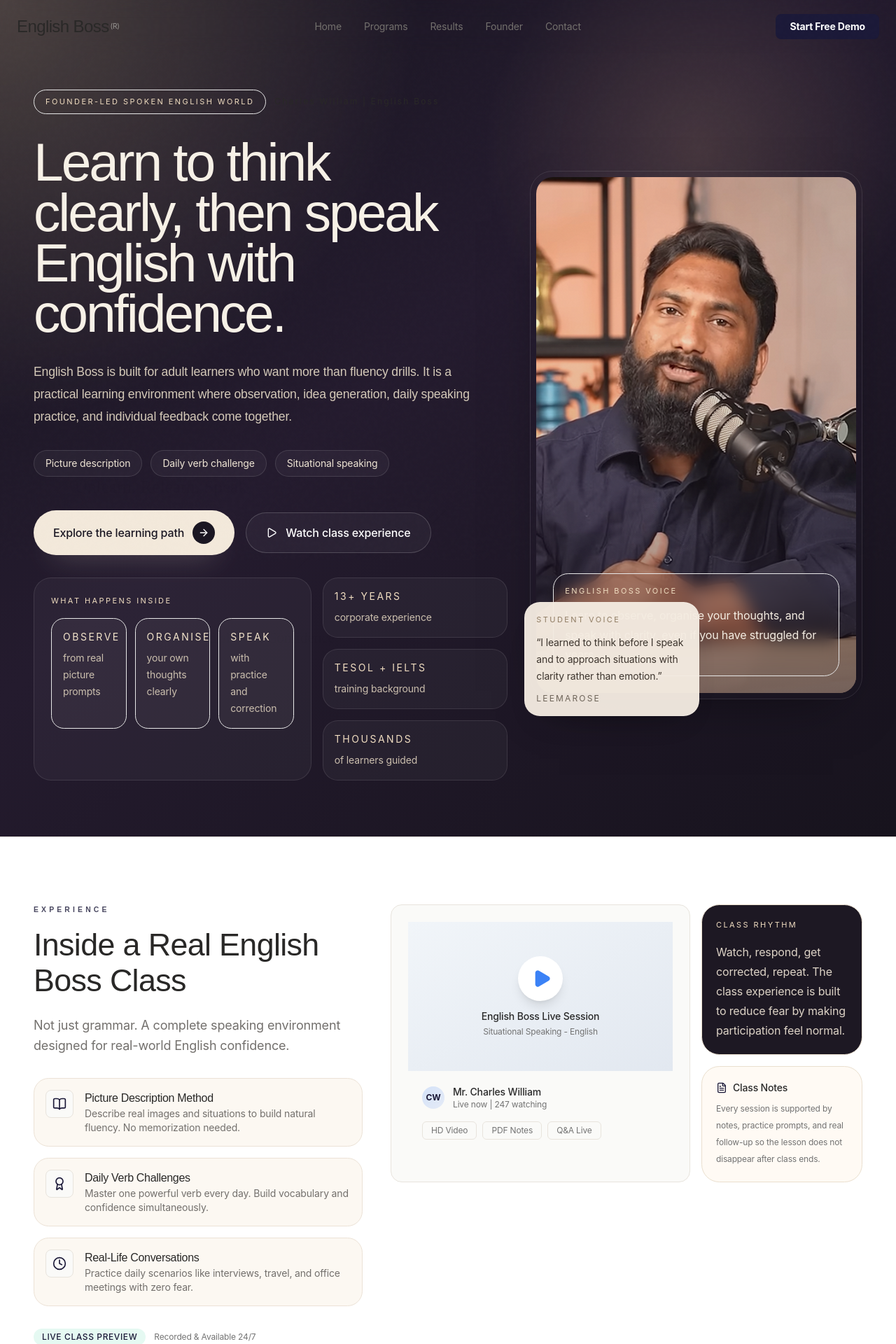
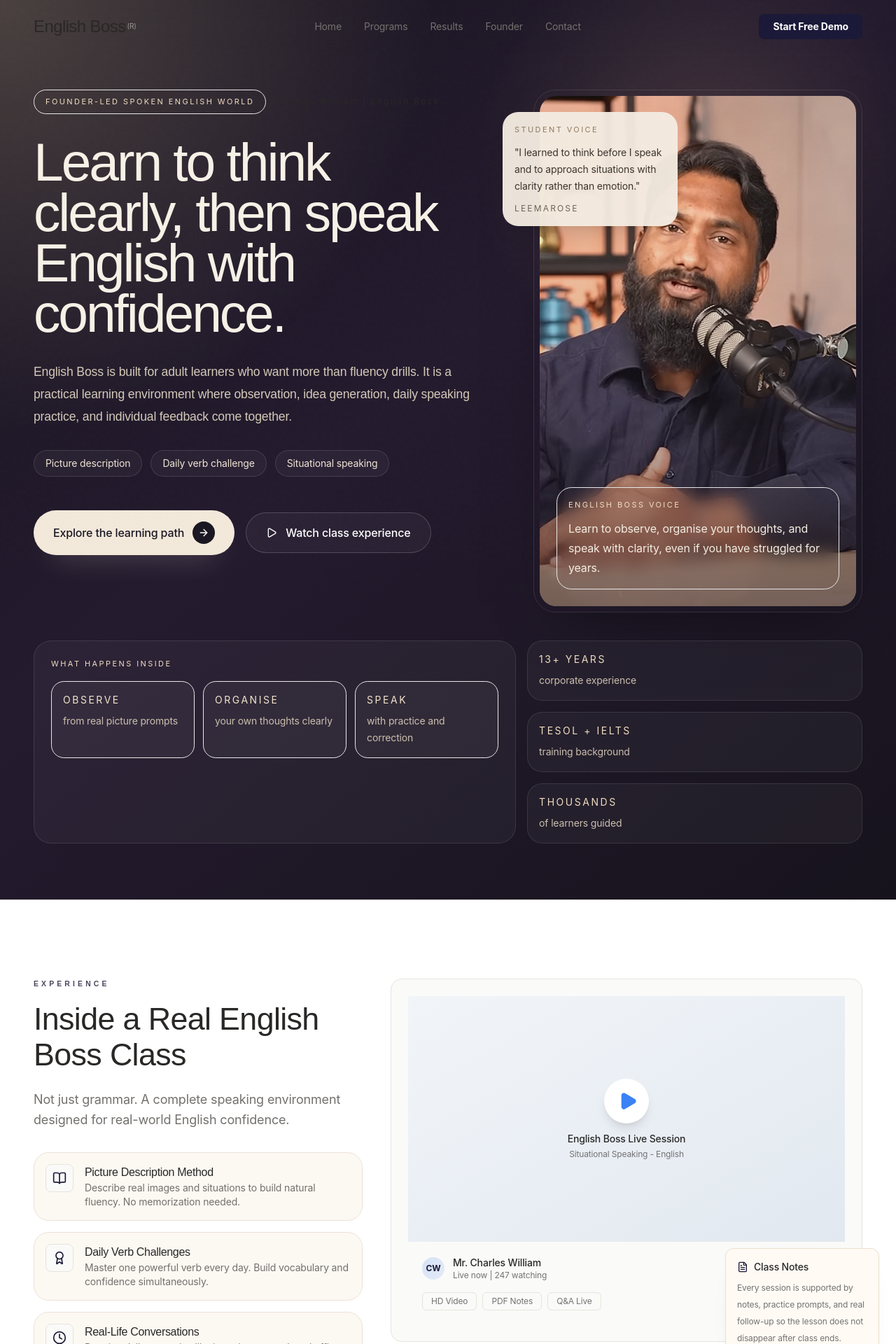
Before and after one commit to VickyVignesh0913/NST, a React (Vite) app: page / in a window 1280 px wide. Shown: the top 1920 px of the page at 70% size. Built offline with nearby package versions, Linux system fonts and the light colour scheme; a web font is replaced by a local one.

Commit message:
Refine landing page alignment and content blocks

```diff
--- a/src/components/LandingPage.tsx
+++ b/src/components/LandingPage.tsx
@@ -10,6 +10,10 @@ import {
   FileText
 } from 'lucide-react'
 
+const siteFrame = 'mx-auto w-full max-w-7xl px-6 sm:px-8 lg:px-12'
+const sectionBand = 'relative overflow-hidden border-t border-[#e8e4dd] py-16 sm:py-20 lg:py-28'
+const sectionSplit = 'grid gap-8 lg:grid-cols-[minmax(0,0.94fr)_minmax(0,1.06fr)] lg:items-end'
+
 
 function Navigation() {
   const [scrolled, setScrolled] = useState(false)
@@ -39,7 +43,7 @@ function Navigation() {
         borderColor: scrolled ? 'var(--border-subtle)' : 'transparent'
       }}
     >
-      <div className="max-w-7xl mx-auto px-4 py-4 sm:px-6 sm:py-5">
+      <div className={`${siteFrame} py-4 sm:py-5`}>
         <div className="flex items-center justify-between">
           <a href="#home" className="flex items-baseline">
             <span
@@ -108,7 +112,7 @@ export function EnglishLayer() {
       </style>
       <g className="drift-1">
         <text x="60" y="120" fontSize="28" fontFamily="serif" fill="currentColor">Think. Speak. Lead.</text>
-        <text x="60" y="160" fontSize="22" fontFamily="serif" fill="currentColor">Fluency = Practice × Confidence</text>
+        <text x="60" y="160" fontSize="22" fontFamily="serif" fill="currentColor">Fluency = Practice x Confidence</text>
       </g>
       <g className="drift-2">
         <path d="M700 100 Q720 130 740 100 Q760 70 780 100 Q800 130 820 100" stroke="currentColor" strokeWidth="1.5" fill="none" />
@@ -269,7 +273,7 @@ function HeroSection() {
       </div>
 
       <div
-        className="relative z-10 mx-auto grid min-h-[100dvh] w-full max-w-7xl gap-10 px-6 pb-16 pt-28 sm:px-10 lg:grid-cols-12 lg:grid-rows-[auto_auto] lg:gap-x-8 lg:gap-y-8 lg:px-12 lg:pb-20 lg:pt-32"
+        className={`${siteFrame} relative z-10 grid min-h-[100dvh] gap-10 pb-16 pt-28 sm:pb-20 lg:grid-cols-12 lg:grid-rows-[auto_auto] lg:gap-x-10 lg:gap-y-10 lg:pt-32`}
         style={{
           transform: `translateY(${scrollY * 0.06}px)`,
           transition: 'transform 0.18s linear',
@@ -362,7 +366,7 @@ function HeroSection() {
           initial={{ opacity: 0, x: 18, y: 10 }}
           animate={{ opacity: 1, x: 0, y: 0 }}
           transition={{ duration: 1.05, ease: [0.16, 1, 0.3, 1], delay: 0.22 }}
-          className="relative lg:col-span-5 lg:row-span-2 lg:self-center lg:justify-self-end"
+          className="relative lg:col-span-5 lg:self-start lg:justify-self-end"
           style={{
             transform: `translateY(${imgParallax * 0.5}px)`,
             transition: 'transform 0.14s linear',
@@ -392,12 +396,12 @@ function HeroSection() {
             initial={{ opacity: 0, y: 14, scale: 0.96 }}
             animate={{ opacity: 1, y: 0, scale: 1 }}
             transition={{ duration: 0.8, ease: [0.16, 1, 0.3, 1], delay: 0.7 }}
-            className="absolute -bottom-6 -left-2 hidden w-[250px] rounded-[1.4rem] border p-4 sm:block"
+            className="absolute left-4 top-4 hidden w-[250px] rounded-[1.4rem] border p-4 xl:left-[-2.75rem] xl:top-8 xl:block"
             style={{ borderColor: 'rgba(255,255,255,0.12)', background: 'rgba(244, 236, 225, 0.96)', boxShadow: '0 22px 50px -34px rgba(0,0,0,0.45)' }}
           >
             <p className="text-[11px] uppercase tracking-[0.22em]" style={{ color: '#8f7c63' }}>Student voice</p>
             <p className="mt-3 text-sm leading-6" style={{ color: '#3d352e' }}>
-              “I learned to think before I speak and to approach situations with clarity rather than emotion.”
+              "I learned to think before I speak and to approach situations with clarity rather than emotion."
             </p>
             <p className="mt-3 text-xs uppercase tracking-[0.18em]" style={{ color: '#6e6459' }}>Leemarose</p>
           </motion.div>
@@ -407,7 +411,7 @@ function HeroSection() {
           initial={{ opacity: 0, y: 18 }}
           animate={{ opacity: 1, y: 0 }}
           transition={{ duration: 1.1, ease: [0.16, 1, 0.3, 1], delay: 0.58 }}
-          className="grid gap-4 sm:grid-cols-2 lg:col-span-7 lg:grid-cols-[minmax(0,1.2fr)_minmax(0,0.8fr)]"
+          className="grid gap-4 sm:grid-cols-2 lg:col-span-12 lg:grid-cols-[minmax(0,1.18fr)_minmax(260px,0.82fr)]"
         >
           <div
             className="rounded-[1.55rem] border p-5 sm:p-6"
@@ -458,8 +462,8 @@ function InsideClassSection() {
   ]
 
   return (
-    <section id="inside" className="relative overflow-hidden py-14 lg:py-24 border-t border-[#e8e4dd]" style={{ background: '#ffffff' }}>
-      <div className="max-w-7xl mx-auto px-6 sm:px-10 lg:px-12">
+    <section id="inside" className={sectionBand} style={{ background: '#ffffff' }}>
+      <div className={siteFrame}>
         <div className="grid gap-10 lg:grid-cols-12 lg:items-start">
           <motion.div
             initial={{ opacity: 0, x: -30 }}
@@ -512,7 +516,6 @@ function InsideClassSection() {
             viewport={{ once: true, margin: "-100px" }}
             transition={{ duration: 0.7, ease: [0.16, 1, 0.3, 1], delay: 0.2 }}
           >
-            <div className="grid gap-4 lg:grid-cols-[minmax(0,1.15fr)_minmax(230px,0.55fr)]">
             <div className="card overflow-hidden rounded-2xl">
               <div className="aspect-video bg-gradient-to-br from-slate-100 to-slate-200 relative flex items-center justify-center">
                 <div className="relative z-10 text-center">
@@ -521,15 +524,15 @@ function InsideClassSection() {
                     aria-label="Play English Boss class preview"
                     className="mx-auto mb-3 flex h-16 w-16 items-center justify-center rounded-full bg-white shadow-lg transition-transform hover:scale-110"
                   >
-                    <Play className="w-7 h-7 text-blue-500 ml-1 fill-current" />
+                    <Play className="w-7 h-7 fill-current text-blue-500 ml-1" />
                   </button>
-                  <p className="text-foreground font-medium text-sm">English Boss Live Session</p>
-                  <p className="text-secondary text-xs mt-1">Situational Speaking - English</p>
+                  <p className="text-foreground text-sm font-medium">English Boss Live Session</p>
+                  <p className="mt-1 text-xs text-secondary">Situational Speaking - English</p>
                 </div>
               </div>
               <div className="p-5">
-                <div className="flex items-center gap-3 mb-4">
-                  <div className="w-8 h-8 rounded-full bg-gradient-to-br from-blue-500/20 to-blue-600/10 flex items-center justify-center" style={{ color: 'var(--accent-primary)', fontWeight: 'bold', fontSize: '12px' }}>
+                <div className="mb-4 flex items-center gap-3">
+                  <div className="flex h-8 w-8 items-center justify-center rounded-full bg-gradient-to-br from-blue-500/20 to-blue-600/10" style={{ color: 'var(--accent-primary)', fontWeight: 'bold', fontSize: '12px' }}>
                     CW
                   </div>
                   <div>
@@ -537,9 +540,9 @@ function InsideClassSection() {
                     <p className="text-secondary text-xs">Live now | 247 watching</p>
                   </div>
                 </div>
-                <div className="flex gap-2">
+                <div className="flex flex-wrap gap-2">
                   {['HD Video', 'PDF Notes', 'Q&A Live'].map((tag) => (
-                    <span key={tag} className="px-3 py-1 rounded-md text-xs text-secondary border border-subtle" style={{ background: 'var(--bg-surface)', borderColor: 'var(--border-subtle)' }}>
+                    <span key={tag} className="rounded-md border border-subtle px-3 py-1 text-xs text-secondary" style={{ background: 'var(--bg-surface)', borderColor: 'var(--border-subtle)' }}>
                       {tag}
                     </span>
                   ))}
@@ -547,31 +550,22 @@ function InsideClassSection() {
               </div>
             </div>
 
-              <div className="grid gap-4">
-                <div className="rounded-[1.6rem] border border-[#eadfce] bg-[#1d1823] p-5">
-                  <p className="text-[11px] uppercase tracking-[0.22em]" style={{ color: '#f0ddc1' }}>Class rhythm</p>
-                  <p className="mt-4 text-base leading-7" style={{ color: '#ddd3c6' }}>
-                    Watch, respond, get corrected, repeat. The class experience is built to reduce fear by making participation feel normal.
-                  </p>
-                </div>
-
-                <motion.div
-                  className="rounded-[1.6rem] border border-[#eadfce] bg-[#fffaf4] p-5"
-                  initial={{ opacity: 0, scale: 0.94 }}
+            <motion.div
+              className="absolute -bottom-6 -right-6 hidden max-w-[220px] rounded-xl border bg-[#fffaf4] p-4 shadow-[0_18px_40px_-28px_rgba(23,19,35,0.22)] sm:block"
+              style={{ borderColor: '#eadfce' }}
+              initial={{ opacity: 0, scale: 0.8 }}
               whileInView={{ opacity: 1, scale: 1 }}
               viewport={{ once: true }}
               transition={{ duration: 0.7, ease: [0.16, 1, 0.3, 1], delay: 0.5 }}
             >
-                   <div className="flex items-center gap-2 mb-2">
-                     <FileText className="w-4 h-4" style={{ color: 'var(--accent-primary)' }} />
-                     <span className="text-foreground font-medium text-sm">Class Notes</span>
+              <div className="mb-2 flex items-center gap-2">
+                <FileText className="h-4 w-4" style={{ color: 'var(--accent-primary)' }} />
+                <span className="text-foreground text-sm font-medium">Class Notes</span>
               </div>
               <p className="text-secondary text-xs leading-6">
                 Every session is supported by notes, practice prompts, and real follow-up so the lesson does not disappear after class ends.
               </p>
             </motion.div>
-              </div>
-            </div>
           </motion.div>
         </div>
       </div>
@@ -588,9 +582,9 @@ function TrustNarrativeSection() {
   ]
 
   return (
-    <section className="relative border-t border-[#e8e4dd] py-14 lg:py-24" style={{ background: '#fffdf9' }}>
-      <div className="mx-auto max-w-7xl px-8 sm:px-12">
-        <div className="grid gap-8 lg:grid-cols-[minmax(0,0.9fr)_minmax(0,1.1fr)] lg:items-end">
+    <section className={sectionBand} style={{ background: '#fffdf9' }}>
+      <div className={siteFrame}>
+        <div className={sectionSplit}>
           <motion.div
             initial={{ opacity: 0, y: 20 }}
             whileInView={{ opacity: 1, y: 0 }}
@@ -665,10 +659,10 @@ function EcosystemShowcaseSection() {
   ]
 
   return (
-    <section className="relative overflow-hidden border-t border-[#e8e4dd] py-16 lg:py-28" style={{ background: '#efe6da' }}>
+    <section className={sectionBand} style={{ background: '#efe6da' }}>
       <div className="absolute left-0 top-0 h-[20rem] w-[20rem] rounded-full bg-[#d5b48a]/20 blur-[120px]" />
-      <div className="mx-auto max-w-7xl px-8 sm:px-12">
-        <div className="grid gap-10 lg:grid-cols-[minmax(0,0.95fr)_minmax(0,1.05fr)] lg:items-start">
+      <div className={siteFrame}>
+        <div className="grid gap-10 lg:grid-cols-[minmax(0,0.94fr)_minmax(0,1.06fr)] lg:items-start">
           <motion.div
             initial={{ opacity: 0, y: 20 }}
             whileInView={{ opacity: 1, y: 0 }}
@@ -769,19 +763,13 @@ function ResultsArchiveSection() {
       quote: "If you attend regularly and complete the daily challenges, you begin to speak confidently using your own content with a clear introduction, description, and conclusion.",
       note: "Intermediate class"
     },
-    {
-      name: "Elamathi Rajalingam",
-      context: "Interview and career growth",
-      quote: "He gave me the support, patience, and techniques that helped me crack the interview and get selected in a reputed company.",
-      note: "Career outcome"
-    }
   ]
 
   return (
-    <section id="results" className="relative overflow-hidden border-t border-[#e8e4dd] py-14 lg:py-24" style={{ background: '#f7f2ea' }}>
+    <section id="results" className={sectionBand} style={{ background: '#f7f2ea' }}>
       <div className="absolute right-0 top-0 h-[18rem] w-[18rem] rounded-full bg-[#d7bf9d]/18 blur-[120px]" />
-      <div className="mx-auto max-w-7xl px-8 sm:px-12">
-        <div className="grid gap-10 lg:grid-cols-[minmax(0,0.85fr)_minmax(0,1.15fr)] lg:items-start">
+      <div className={siteFrame}>
+        <div className="grid gap-10 lg:grid-cols-[minmax(0,0.94fr)_minmax(0,1.06fr)] lg:items-start">
           <motion.div
             initial={{ opacity: 0, y: 20 }}
             whileInView={{ opacity: 1, y: 0 }}
@@ -858,9 +846,9 @@ function ResultsArchiveSection() {
 
 function FounderVisionSection() {
   return (
-    <section id="about" className="relative overflow-hidden border-t border-[#e8e4dd] py-16 lg:py-28" style={{ background: '#fffaf4' }}>
+    <section id="about" className={sectionBand} style={{ background: '#fffaf4' }}>
       <div className="absolute bottom-0 left-0 h-[18rem] w-[18rem] rounded-full bg-[#d5b48a]/16 blur-[120px]" />
-      <div className="mx-auto max-w-7xl px-8 sm:px-12">
+      <div className={siteFrame}>
         <div className="grid gap-12 lg:grid-cols-[minmax(360px,0.9fr)_minmax(0,1.1fr)] lg:items-center">
           <motion.div
             initial={{ opacity: 0, x: -30 }}
@@ -967,14 +955,14 @@ function LearningPathwaysSection() {
   ]
 
   return (
-    <section id="courses" className="relative overflow-hidden border-t border-[#e8e4dd] py-16 lg:py-28" style={{ background: '#fcf7f0' }}>
+    <section id="courses" className={sectionBand} style={{ background: '#fcf7f0' }}>
       <div className="absolute inset-0 z-0">
         <div className="absolute right-0 top-0 h-[22rem] w-[22rem] rounded-full bg-[#d8c09f]/18 blur-[140px]" />
         <div className="absolute bottom-0 left-0 h-[18rem] w-[18rem] rounded-full bg-[#1b1938]/5 blur-[120px]" />
       </div>
 
-      <div className="relative z-10 mx-auto max-w-7xl px-8 sm:px-12">
-        <div className="grid gap-8 lg:grid-cols-[minmax(0,1fr)_minmax(280px,0.72fr)] lg:items-end">
+      <div className={`relative z-10 ${siteFrame}`}>
+        <div className="grid gap-8 lg:grid-cols-[minmax(0,0.94fr)_minmax(280px,1.06fr)] lg:items-end">
           <motion.div
             initial={{ opacity: 0, y: 24 }}
             whileInView={{ opacity: 1, y: 0 }}
@@ -999,7 +987,7 @@ function LearningPathwaysSection() {
           </motion.p>
         </div>
 
-        <div className="mt-12 grid gap-5 lg:grid-cols-[minmax(0,1.1fr)_minmax(0,0.9fr)]">
+        <div className="mt-12">
           <motion.article
             initial={{ opacity: 0, y: 28 }}
             whileInView={{ opacity: 1, y: 0 }}
@@ -1129,13 +1117,13 @@ function KnowledgeAuthoritySection() {
   const activeBroadcastHref = `https://www.youtube.com/watch?v=${activeBroadcast.id}`
 
   return (
-    <section id="knowledge" className="relative overflow-hidden border-t border-[#e8e4dd] py-16 lg:py-28" style={{ background: '#f6f1ea' }}>
+    <section id="knowledge" className={sectionBand} style={{ background: '#f6f1ea' }}>
       <div className="absolute inset-0 z-0">
         <div className="absolute left-1/2 top-24 h-[420px] w-[420px] -translate-x-1/2 rounded-full bg-[#1b1938]/8 blur-[120px]" />
         <div className="absolute bottom-0 right-0 h-[320px] w-[320px] rounded-full bg-[#cbb28f]/20 blur-[120px]" />
       </div>
 
-      <div className="relative z-10 mx-auto max-w-7xl px-8 sm:px-12">
+      <div className={`relative z-10 ${siteFrame}`}>
         <motion.div
           initial={{ opacity: 0, y: 24 }}
           whileInView={{ opacity: 1, y: 0 }}
@@ -1350,20 +1338,6 @@ function KnowledgeAuthoritySection() {
                   </div>
                 </div>
 
-                <div className="grid gap-4 sm:grid-cols-2 lg:grid-cols-1">
-                  {[
-                    { value: 'Shorts + long form', label: 'Public teaching voice' },
-                    { value: 'Tamil to English', label: 'Grounded learner bridge' }
-                  ].map((item) => (
-                    <div
-                      key={item.label}
-                      className="rounded-[1.4rem] border border-white/10 bg-white/[0.04] p-4"
-                    >
-                      <p className="text-[11px] uppercase tracking-[0.22em] text-white/50">{item.value}</p>
-                      <p className="mt-3 text-sm leading-6 text-white/74">{item.label}</p>
-                    </div>
-                  ))}
-                </div>
               </div>
             </div>
           </div>
@@ -1401,13 +1375,13 @@ function PedagogySection() {
   ]
 
   return (
-    <section className="relative overflow-hidden border-t border-[#e8e4dd] py-16 lg:py-28" style={{ background: '#f6f0e7' }}>
+    <section className={sectionBand} style={{ background: '#f6f0e7' }}>
       <div className="absolute inset-0 z-0">
          <div className="absolute left-[-4rem] top-12 h-[22rem] w-[22rem] rounded-full bg-[#cfb08d]/18 blur-[130px]" />
       </div>
 
-      <div className="relative z-10 mx-auto max-w-7xl px-8 sm:px-12">
-        <div className="grid gap-8 lg:grid-cols-[minmax(0,0.95fr)_minmax(0,1.05fr)] lg:items-end">
+      <div className={`relative z-10 ${siteFrame}`}>
+        <div className={sectionSplit}>
           <motion.div
             initial={{ opacity: 0, y: 20 }}
             whileInView={{ opacity: 1, y: 0 }}
@@ -1533,7 +1507,7 @@ function PedagogySection() {
           </div>
 
           <div className="mt-8 text-sm uppercase tracking-[0.2em] font-bold opacity-70" style={{ color: '#ffffff' }}>
-             Limited Seats {'\u2022'} Batch Open Now
+             Limited Seats | Batch Open Now
           </div>
         </motion.div>
       </div>
@@ -1544,9 +1518,9 @@ function PedagogySection() {
 
 function RefinedFooter() {
   return (
-    <footer id="contact" className="relative overflow-hidden border-t border-[#e8e4dd] py-14 lg:py-24" style={{ background: '#fbf7f0' }}>
+    <footer id="contact" className={sectionBand} style={{ background: '#fbf7f0' }}>
       <div className="absolute right-0 top-0 h-[16rem] w-[16rem] rounded-full bg-[#d7bf9d]/16 blur-[110px]" />
-      <div className="relative z-10 mx-auto max-w-7xl px-8 sm:px-12">
+      <div className={`relative z-10 ${siteFrame}`}>
         <div className="grid gap-12 lg:grid-cols-[minmax(0,1.1fr)_minmax(0,0.9fr)]">
           <div>
             <div className="flex items-center gap-3">
```
Lines whose indentation alone changed are shown as unchanged.
